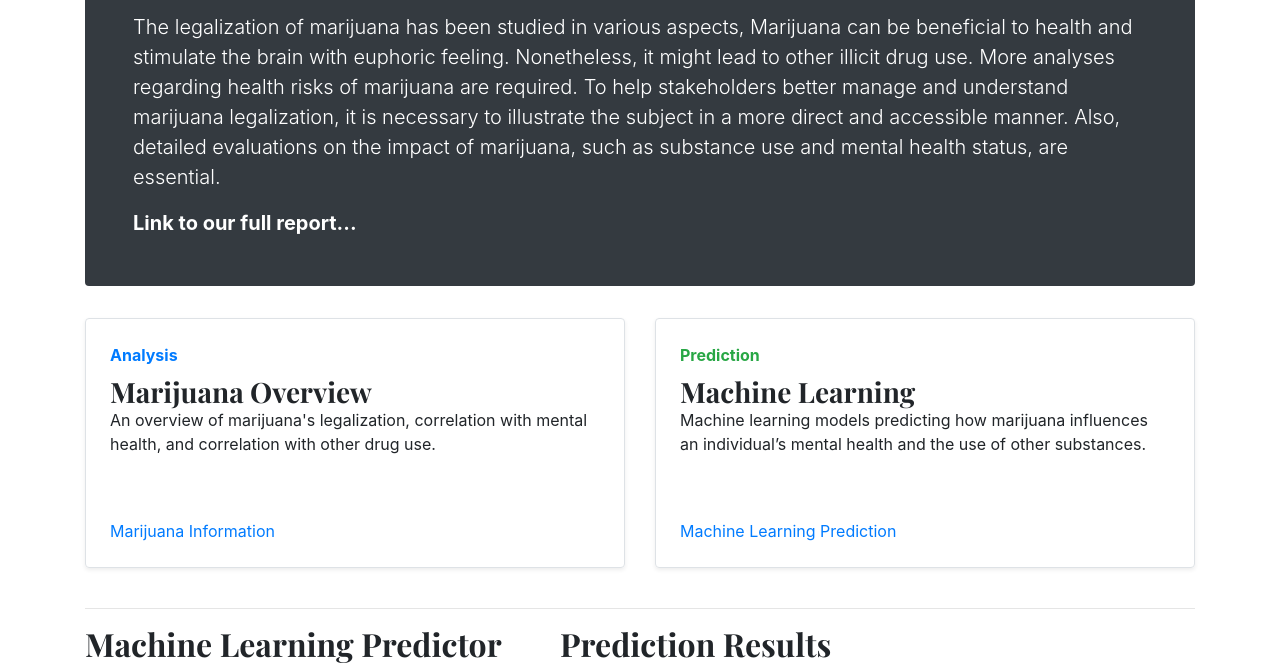
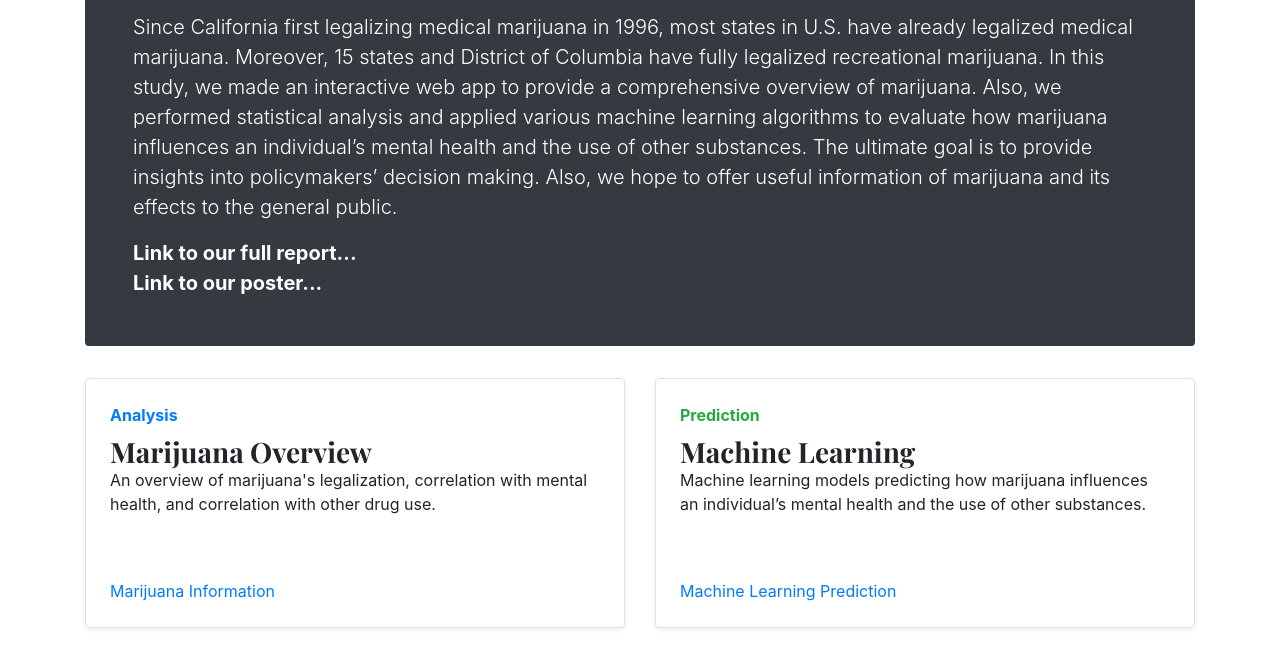
Before and after one commit to lukeyanggb/MarijuanaAnalyzer, a plain HTML site: page ml.html in a window 1280 px wide. Shown: the part 110-776 px from the top of the page. Drawn offline with nearby package versions, Linux system fonts and the light colour scheme; no server answers.

Commit message:
caption and links updated in ml page

```diff
--- a/ml.html
+++ b/ml.html
@@ -55,16 +55,22 @@
       <div class="col-md-6 px-0">
         <h1 class="display-4 font-italic">MarajuanaAnalyzer</h1>
       </div>
-      <p class="lead my-3">The legalization of marijuana has been studied in various aspects, Marijuana can be
-        beneficial to
-        health and stimulate the brain with euphoric feeling. Nonetheless, it might lead to other illicit drug
-        use. More analyses regarding health risks of marijuana are required. To help stakeholders better
-        manage and understand marijuana legalization, it is necessary to illustrate the subject in a more direct
-        and accessible manner. Also, detailed evaluations on the impact of marijuana, such as substance use
-        and mental health status, are essential.</p>
-      <p class="lead mb-0"><a href="https://www.github.com" class="text-white font-weight-bold">Link to our full
-          report...</a></p>
-    </div>
+      <p class="lead my-3">Since California first legalizing medical marijuana
+        in 1996, most states in U.S. have already legalized
+        medical marijuana. Moreover, 15 states and District
+        of Columbia have fully legalized recreational
+        marijuana. In this study, we made an interactive
+        web app to provide a comprehensive overview of
+        marijuana. Also, we performed statistical analysis
+        and applied various machine learning algorithms to
+        evaluate how marijuana influences an individual’s
+        mental health and the use of other substances.
+        The ultimate goal is to provide insights into policymakers’
+        decision making. Also, we hope to offer useful information
+        of marijuana and its effects to the general public.</p>
+      <p class="lead mb-0"><a href="https://github.com/lukeyanggb/lukeyanggb.github.io/blob/master/report.pdf" class="text-white font-weight-bold">Link to our full report...</a></p>
+      <p class="lead mb-0"><a href="https://github.com/lukeyanggb/lukeyanggb.github.io/blob/master/poster.pdf" class="text-white font-weight-bold">Link to our poster...</a></p>
+      </div>
 
     <div class="row mb-2">
       <div class="col-md-6">
@@ -244,8 +250,8 @@
   </main><!-- /.container -->
 
   <footer class="blog-footer">
-    <p>GaTech CSE 6242 Data and Visual Analytics Project by <a href="https://github.com">@Team47 (Jian Wang, Yang Lu,
-        Jing Ren, Muzi Bi, Fangxia Tian, Yutong Wu)</a>.</p>
+    <p>GaTech CSE 6242 Data and Visual Analytics Project by <a href="https://github.com/lukeyanggb/lukeyanggb.github.io">@Team47
+      (Jian Wang, Yang Lu, Jing Ren, Muzi Bi, Fangxia Tian, Yutong Wu)</a>.</p>
     <p>
       <a href="#">Back to top</a>
     </p>
```
